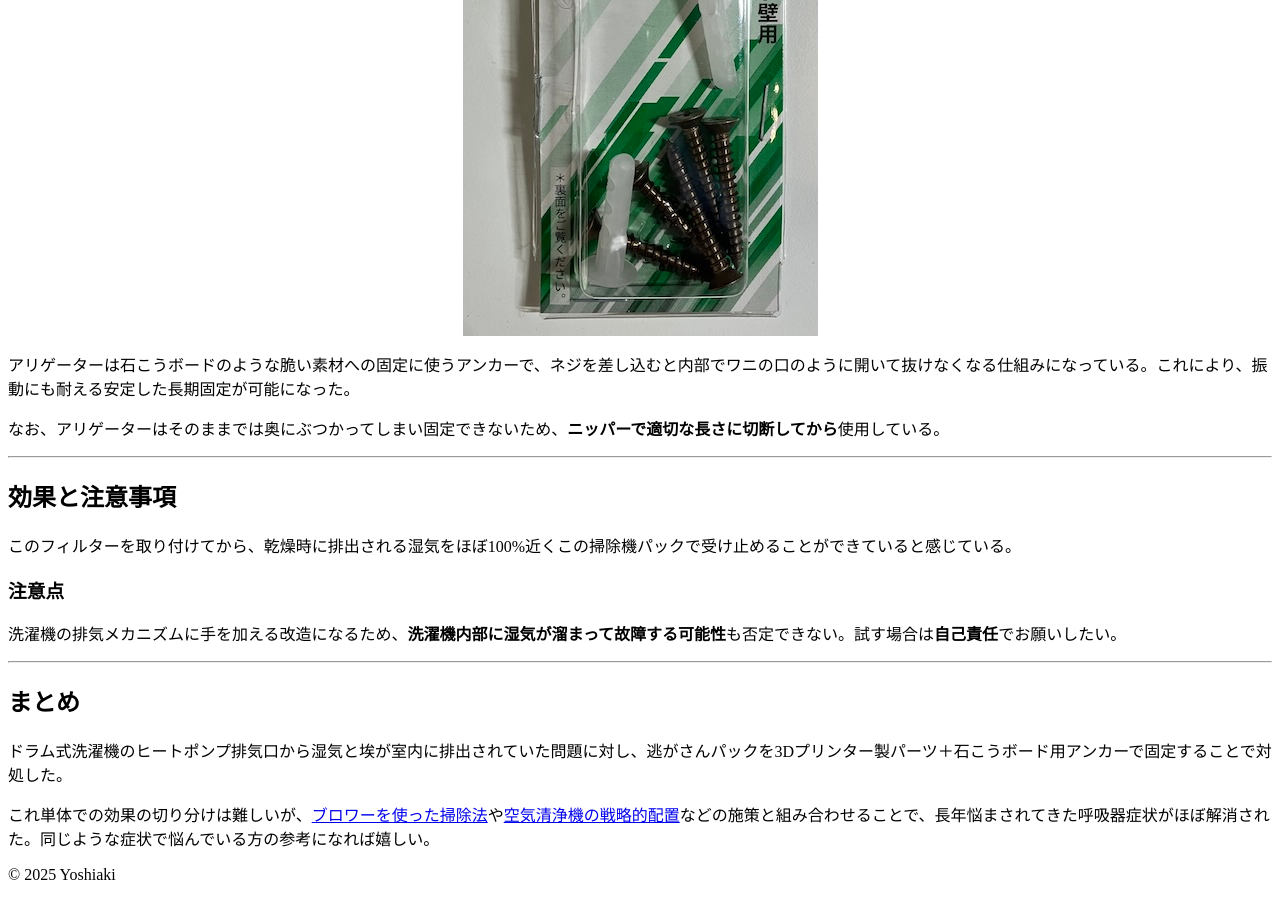
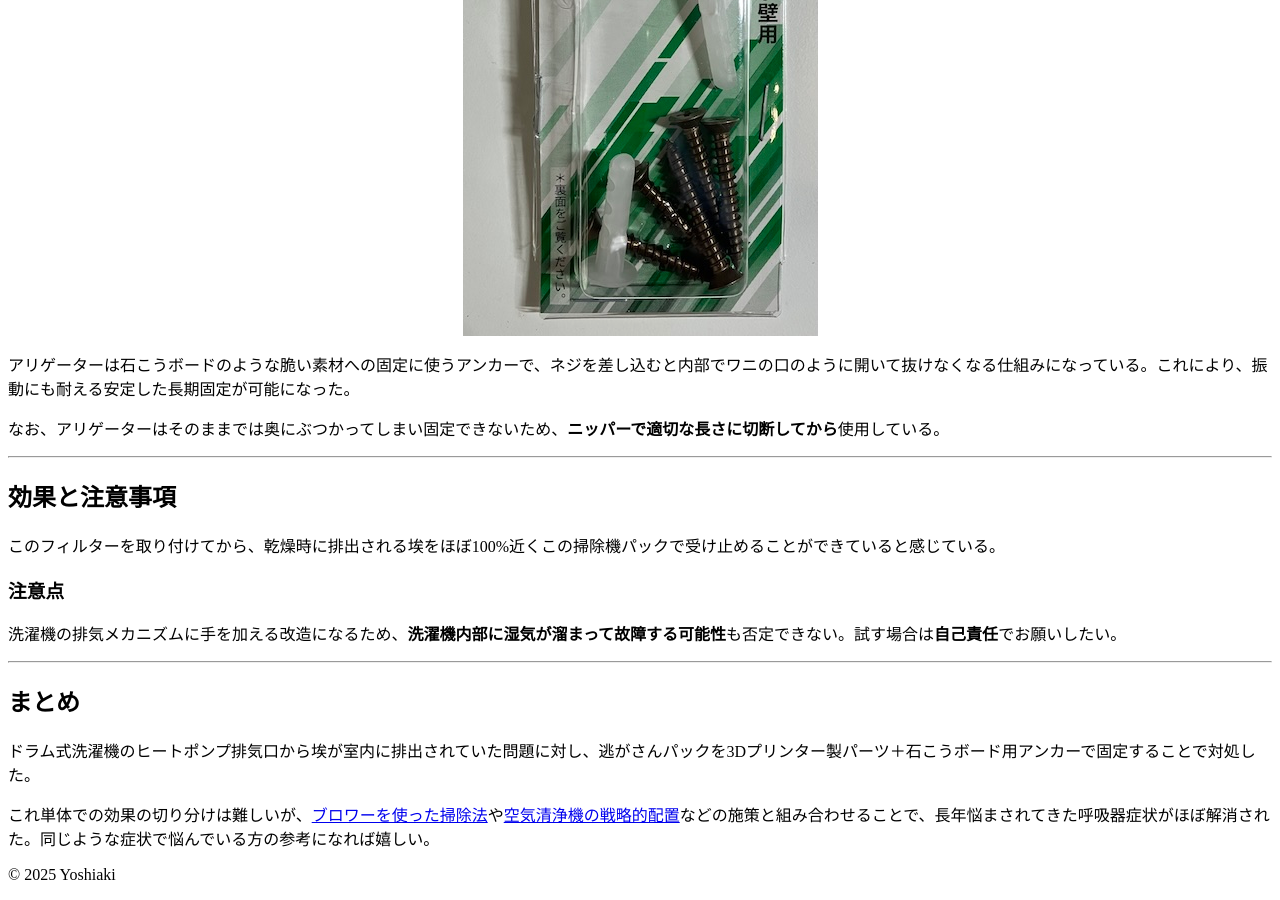
Before and after one commit to yossato/articles, a Jekyll site: the page built from _posts/2026-06-16-drum-washer-heat-pump-dust-fix.md, in a window 1280 px wide and 900 px high, scrolled down 5257 px. Built offline with Jekyll 4.4.1, drawn with Linux system fonts in a browser that asks for light colours.

Commit message:
排気口からの湿気の表現を「埃」に修正し、効果の説明を明確化

```diff
--- a/_posts/2026-06-16-drum-washer-heat-pump-dust-fix.md
+++ b/_posts/2026-06-16-drum-washer-heat-pump-dust-fix.md
@@ -98,7 +98,7 @@ image: /assets/images/nogasan-pack-attached.jpg
 
 ## 効果と注意事項
 
-このフィルターを取り付けてから、乾燥時に排出される湿気をほぼ100%近くこの掃除機パックで受け止めることができていると感じている。
+このフィルターを取り付けてから、乾燥時に排出される埃をほぼ100%近くこの掃除機パックで受け止めることができていると感じている。
 
 ### 注意点
 
@@ -108,6 +108,6 @@ image: /assets/images/nogasan-pack-attached.jpg
 
 ## まとめ
 
-ドラム式洗濯機のヒートポンプ排気口から湿気と埃が室内に排出されていた問題に対し、逃がさんパックを3Dプリンター製パーツ＋石こうボード用アンカーで固定することで対処した。
+ドラム式洗濯機のヒートポンプ排気口から埃が室内に排出されていた問題に対し、逃がさんパックを3Dプリンター製パーツ＋石こうボード用アンカーで固定することで対処した。
 
 これ単体での効果の切り分けは難しいが、[ブロワーを使った掃除法](./20250824_blower.html)や[空気清浄機の戦略的配置](./20251221_drum-washer-dust-problem.html)などの施策と組み合わせることで、長年悩まされてきた呼吸器症状がほぼ解消された。同じような症状で悩んでいる方の参考になれば嬉しい。
```
